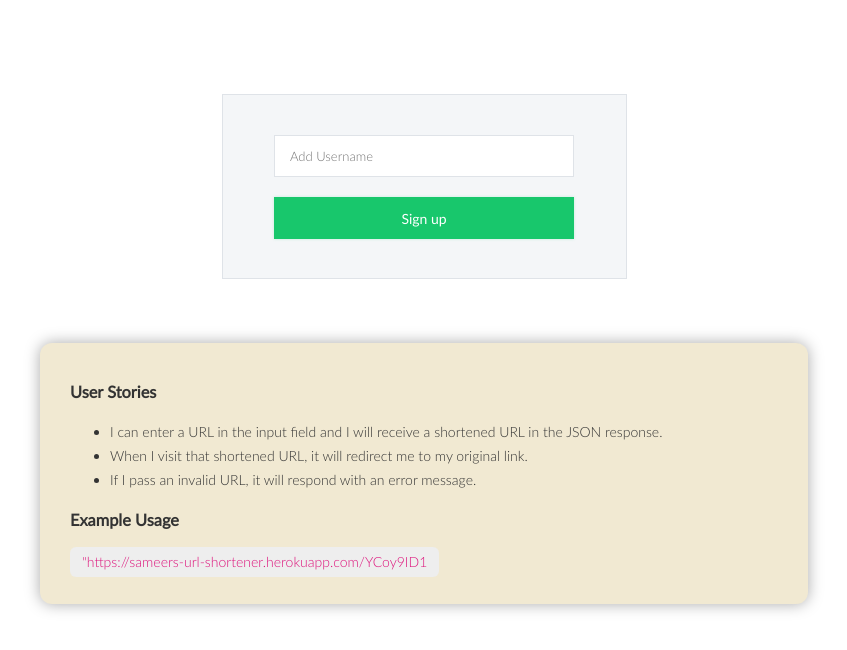
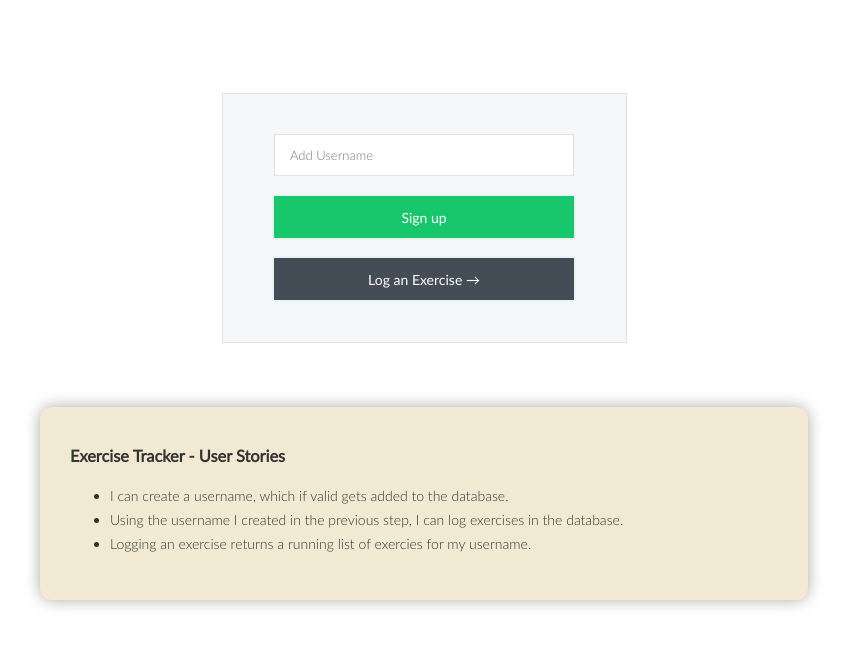
Before and after one commit to sameer-ingavale/NodeJS-Exercise-Tracker, a website: page public/index.html in a window 1280 px wide. Shown: the top 650 px of the page, without its empty margins (216-1063 px from the left). Drawn offline with Linux system fonts and the light colour scheme.

Commit message:
styling changes

```diff
--- a/package.json
+++ b/package.json
@@ -25,6 +25,7 @@
     "express": "^4.17.1",
     "humanize-duration": "^3.21.0",
     "mongoose": "^5.7.1",
-    "morgan": "^1.9.1"
+    "morgan": "^1.9.1",
+    "push.js": "^1.0.12"
   }
 }
--- a/public/index.html
+++ b/public/index.html
@@ -31,6 +31,14 @@
               required
             />
             <button class="add-username-button" type="submit">Sign up</button>
+            <button
+              class="add-username-button"
+              type="submit"
+              style="background-color: #444C55"
+              onclick=" window.location.href='/add-exercise'"
+            >
+              Log an Exercise →
+            </button>
           </form>
           <!-- <a href="/add-exercise" target="_blank" class="submit-button"
             >Add Exercise</a
@@ -39,30 +47,21 @@
       </div>
       <div class="mainWrapper">
         <div class="text-wrapper">
-          <h3>User Stories</h3>
+          <h3>Exercise Tracker - User Stories</h3>
           <ul>
             <li>
-              I can enter a URL in the input field and I will receive a
-              shortened URL in the JSON response.
+              I can create a username, which if valid gets added to the
+              database.
             </li>
             <li>
-              When I visit that shortened URL, it will redirect me to my
-              original link.
+              Using the username I created in the previous step, I can log
+              exercises in the database.
             </li>
             <li>
-              If I pass an invalid URL, it will respond with an error message.
+              Logging an exercise returns a running list of exercies for my
+              username.
             </li>
           </ul>
-          <h3>Example Usage</h3>
-          <code>
-            <a
-              href="https://sameers-url-shortener.herokuapp.com/YCoy9ID1"
-              target="_blank"
-              class="code"
-            >
-              "https://sameers-url-shortener.herokuapp.com/YCoy9ID1</a
-            ></code
-          >
         </div>
       </div>
 
--- a/public/style.css
+++ b/public/style.css
@@ -33,12 +33,6 @@ a:hover {
   color: #00ad9e;
 }
 
-h1 {
-  font-family: lato;
-  text-align: center;
-  line-height: 2.2rem;
-}
-
 h3 {
   font-family: lato;
 }
@@ -52,7 +46,7 @@ h3 {
 }
 
 .signup-wrapper {
-  margin-top: 50px;
+  margin-top: 45px;
   padding: 40px 20px 40px 20px;
   display: flex;
   justify-content: flex-start;
@@ -60,7 +54,7 @@ h3 {
   flex-direction: column;
   background-color: #f4f6f8;
   width: 405px;
-  height: 185px;
+  height: 250px;
   border: 0.5px solid #dfe3e8;
 }
 
@@ -73,7 +67,7 @@ h3 {
   flex-direction: column;
   background-color: #f4f6f8;
   width: 405px;
-  height: 320px;
+  height: 390px;
   border: 0.5px solid #dfe3e8;
 }
 
@@ -129,6 +123,10 @@ h3 {
   box-shadow: 0px 0px 3px 0px rgba(24, 199, 108, 0.2);
 }
 
+.add-username-button:hover {
+  box-shadow: 0px 0px 20px 20px rgba(255, 255, 255, 0.1) inset;
+}
+
 .add-username-button:focus {
   outline: none;
 }
```
Also changed, not shown: public/add-exercise.html (+9 -4 lines), routes/add-exercise.js (+8 -2 lines), routes/addUser.js (+11 -2 lines), 1 other file.
